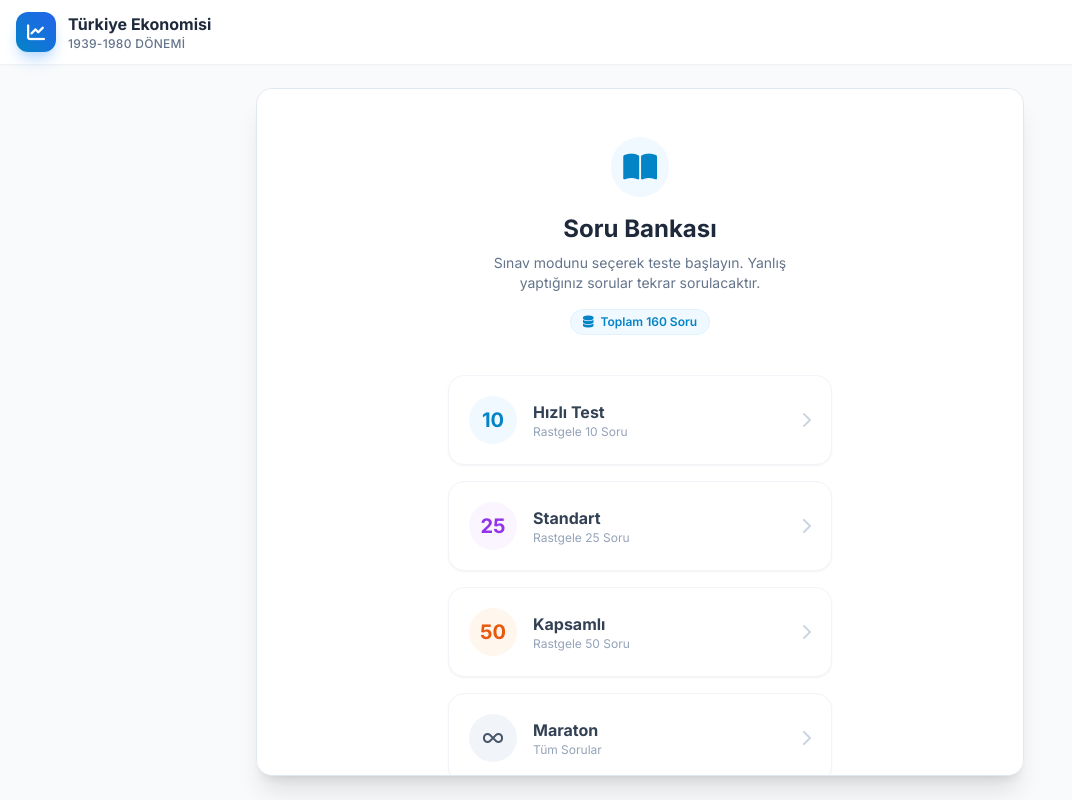
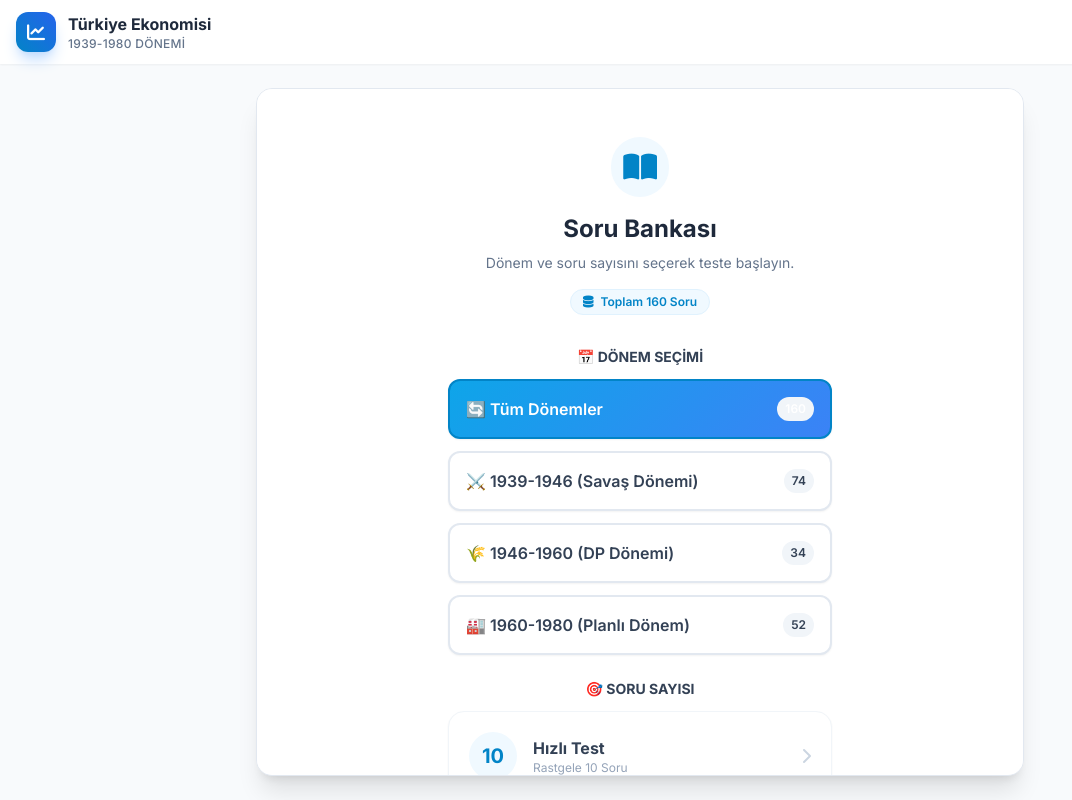
Before and after one commit to tekeoglugur/dinlertarihi, a plain HTML site: page ekonomi.html in a window 1280 px wide. Shown: the whole page, without its empty margins (0-1072 px from the left). Drawn offline with nearby package versions, Linux system fonts and the light colour scheme.

Commit message:
Update ekonomi.html

```diff
--- a/ekonomi.html
+++ b/ekonomi.html
@@ -20,6 +20,8 @@
         .progress-fill { transition: width 0.5s ease-out; }
         .menu-btn { background: white; transition: transform 0.2s, box-shadow 0.2s; }
         .menu-btn:active { transform: scale(0.96); }
+        .period-btn { background: white; transition: all 0.2s; }
+        .period-btn.active { background: linear-gradient(135deg, #0ea5e9 0%, #3b82f6 100%); color: white; border-color: #0284c7; }
         ::-webkit-scrollbar { width: 6px; }
         ::-webkit-scrollbar-track { background: transparent; }
         ::-webkit-scrollbar-thumb { background: #cbd5e1; border-radius: 3px; }
@@ -34,7 +36,7 @@
 
     <!-- DATA SECTION -->
     <script>
-        // PDF'ten çıkarılan HAM METİN (Başına \n eklenerek parsing garantilendi)
+        // PDF'ten çıkarılan HAM METİN
         const rawEkonomiQuestions = `
 1. I. Dünya Savaşı ve II. Dünya Savaşı sürecinde Türkiye'nin ekonomi politikası nasıl değerlendirilebilir?
 A) Liberal ekonomi politikası
@@ -1157,7 +1159,7 @@ D) İhracat artışı
 E) Turizm gelirleri
 `;
 
-        // PDF'ten çıkarılan CEVAP ANAHTARI
+        // Cevap Anahtarı
         const rawEkonomiAnswers = `
 1-B, 2-B, 3-B, 4-C, 5-B, 6-B, 7-B, 8-C, 9-C, 10-B
 11-D, 12-B, 13-C, 14-D, 15-B, 16-B, 17-C, 18-D, 19-C, 20-C
@@ -1202,17 +1204,43 @@ E) Turizm gelirleri
 
         <!-- 1. START SCREEN -->
         <div id="start-screen" class="absolute inset-0 flex flex-col p-6 overflow-y-auto fade-in bg-white z-20">
-            <div class="text-center mt-6 mb-10">
+            <div class="text-center mt-6 mb-8">
                 <div class="inline-block p-3 rounded-full bg-sky-50 text-sky-600 mb-4">
                     <i class="fas fa-book-open text-3xl"></i>
                 </div>
                 <h2 class="text-2xl font-bold text-slate-800 mb-2">Soru Bankası</h2>
-                <p class="text-slate-500 text-sm max-w-xs mx-auto">Sınav modunu seçerek teste başlayın. Yanlış yaptığınız sorular tekrar sorulacaktır.</p>
+                <p class="text-slate-500 text-sm max-w-xs mx-auto">Dönem ve soru sayısını seçerek teste başlayın.</p>
                 <div class="mt-4 text-xs font-semibold text-sky-600 bg-sky-50 inline-block px-3 py-1 rounded-full border border-sky-100">
                     <i class="fas fa-database mr-1"></i> Toplam <span id="total-pool-count">...</span> Soru
                 </div>
             </div>
 
+            <!-- DÖNEM SEÇİMİ -->
+            <div class="mb-6">
+                <h3 class="text-sm font-bold text-slate-700 mb-3 text-center">📅 DÖNEM SEÇİMİ</h3>
+                <div class="grid grid-cols-1 gap-3 w-full max-w-sm mx-auto">
+                    <button onclick="selectPeriod('all')" class="period-btn active p-4 rounded-xl border-2 border-slate-200 font-semibold text-slate-700 transition-all flex items-center justify-between shadow-sm">
+                        <span>🔄 Tüm Dönemler</span>
+                        <span class="text-xs bg-slate-100 px-2 py-1 rounded-full" id="period-all-count">160</span>
+                    </button>
+                    <button onclick="selectPeriod('1939-1946')" class="period-btn p-4 rounded-xl border-2 border-slate-200 font-semibold text-slate-700 transition-all flex items-center justify-between shadow-sm">
+                        <span>⚔️ 1939-1946 (Savaş Dönemi)</span>
+                        <span class="text-xs bg-slate-100 px-2 py-1 rounded-full" id="period-1939-count">0</span>
+                    </button>
+                    <button onclick="selectPeriod('1946-1960')" class="period-btn p-4 rounded-xl border-2 border-slate-200 font-semibold text-slate-700 transition-all flex items-center justify-between shadow-sm">
+                        <span>🌾 1946-1960 (DP Dönemi)</span>
+                        <span class="text-xs bg-slate-100 px-2 py-1 rounded-full" id="period-1946-count">0</span>
+                    </button>
+                    <button onclick="selectPeriod('1960-1980')" class="period-btn p-4 rounded-xl border-2 border-slate-200 font-semibold text-slate-700 transition-all flex items-center justify-between shadow-sm">
+                        <span>🏭 1960-1980 (Planlı Dönem)</span>
+                        <span class="text-xs bg-slate-100 px-2 py-1 rounded-full" id="period-1960-count">0</span>
+                    </button>
+                </div>
+            </div>
+
+            <!-- SORU SAYISI SEÇİMİ -->
+            <div class="mb-6">
+                <h3 class="text-sm font-bold text-slate-700 mb-3 text-center">🎯 SORU SAYISI</h3>
                 <div class="grid grid-cols-1 gap-4 w-full max-w-sm mx-auto">
                     <button onclick="startQuiz(10)" class="menu-btn p-5 rounded-2xl border border-slate-100 shadow-sm flex items-center gap-4 hover:border-sky-500 hover:shadow-md group">
                         <div class="w-12 h-12 rounded-full bg-sky-50 text-sky-600 flex items-center justify-center font-bold text-xl group-hover:bg-sky-600 group-hover:text-white transition-colors">10</div>
@@ -1247,14 +1275,15 @@ E) Turizm gelirleri
                         </div>
                         <div class="text-left">
                             <div class="font-bold text-slate-700 group-hover:text-slate-900">Maraton</div>
-                        <div class="text-xs text-slate-400">Tüm Sorular</div>
+                            <div class="text-xs text-slate-400">Seçilen Dönemin Tüm Soruları</div>
                         </div>
                         <i class="fas fa-chevron-right ml-auto text-slate-300 group-hover:text-slate-600"></i>
                     </button>
                 </div>
+            </div>
 
             <div class="mt-auto pt-8 text-center text-[10px] text-slate-400">
-                &copy; 2024 Soru Uygulaması v2.0
+                &copy; 2024 Soru Uygulaması v3.0 - Dönemsel Analiz
             </div>
         </div>
 
@@ -1270,7 +1299,7 @@ E) Turizm gelirleri
                 <div class="bg-white rounded-2xl p-6 shadow-sm border border-slate-200/60 mb-6 fade-in relative">
                     <!-- Question Badge & Counter -->
                     <div class="flex justify-between items-center mb-5">
-                        <span class="bg-sky-50 text-sky-700 text-[10px] md:text-xs font-bold px-2.5 py-1 rounded-md uppercase tracking-wider border border-sky-100">
+                        <span class="bg-sky-50 text-sky-700 text-[10px] md:text-xs font-bold px-2.5 py-1 rounded-md uppercase tracking-wider border border-sky-100" id="period-badge">
                             EKONOMİ
                         </span>
                         <div class="text-xs font-mono text-slate-400" id="question-counter">1 / 10</div>
@@ -1287,7 +1316,7 @@ E) Turizm gelirleri
                     <!-- Şıklar buraya JS ile gelecek -->
                 </div>
 
-                <!-- INLINE FEEDBACK - Şıklardan hemen sonra -->
+                <!-- INLINE FEEDBACK -->
                 <div id="inline-feedback" class="hidden mt-6 bg-red-50 border-2 border-red-200 rounded-2xl p-5 slide-up">
                     <div class="flex items-start gap-3 mb-4">
                         <div class="w-10 h-10 bg-red-500 text-white rounded-full flex items-center justify-center shrink-0">
@@ -1342,6 +1371,14 @@ E) Turizm gelirleri
     <script>
         // --- VERİ İŞLEME ---
         let fullQuestionPool = [];
+        let selectedPeriod = 'all';
+
+        // Soruları dönemlere göre gruplama
+        const periodRanges = {
+            '1939-1946': [1, 74],      // Savaş dönemi ve 1946'ya kadar
+            '1946-1960': [75, 108],    // DP dönemi
+            '1960-1980': [109, 160]    // Planlı dönem
+        };
 
         function parseData() {
             // Cevap Anahtarı
@@ -1367,7 +1404,6 @@ E) Turizm gelirleri
 
                 const qNum = parseInt(numMatch[1]);
 
-                // Şıkları bulmak için daha genel bir yaklaşım
                 const idxA = block.search(/(?:^|\s)A\)/);
                 if (idxA === -1) return;
 
@@ -1375,7 +1411,6 @@ E) Turizm gelirleri
                 const optsText = block.substring(idxA);
 
                 const opts = [];
-                // Şık ayrıştırma regex'i
                 const optRegex = /(?:^|\s)([A-E])\)([\s\S]*?)(?=(?:\s[A-E]\))|$)/g;
                 let m;
                 while ((m = optRegex.exec(optsText)) !== null) {
@@ -1386,8 +1421,19 @@ E) Turizm gelirleri
                 }
 
                 if (opts.length >= 2 && ansKey[qNum]) {
+                    // Dönem belirleme
+                    let period = 'unknown';
+                    if (qNum >= periodRanges['1939-1946'][0] && qNum <= periodRanges['1939-1946'][1]) {
+                        period = '1939-1946';
+                    } else if (qNum >= periodRanges['1946-1960'][0] && qNum <= periodRanges['1946-1960'][1]) {
+                        period = '1946-1960';
+                    } else if (qNum >= periodRanges['1960-1980'][0] && qNum <= periodRanges['1960-1980'][1]) {
+                        period = '1960-1980';
+                    }
+
                     fullQuestionPool.push({
                         id: qNum,
+                        period: period,
                         cat: "Ekonomi Tarihi",
                         q: qText,
                         opts: opts,
@@ -1396,7 +1442,32 @@ E) Turizm gelirleri
                 }
             });
 
+            updatePeriodCounts();
+        }
+
+        function updatePeriodCounts() {
             document.getElementById('total-pool-count').innerText = fullQuestionPool.length;
+
+            const period1939 = fullQuestionPool.filter(q => q.period === '1939-1946').length;
+            const period1946 = fullQuestionPool.filter(q => q.period === '1946-1960').length;
+            const period1960 = fullQuestionPool.filter(q => q.period === '1960-1980').length;
+
+            document.getElementById('period-all-count').innerText = fullQuestionPool.length;
+            document.getElementById('period-1939-count').innerText = period1939;
+            document.getElementById('period-1946-count').innerText = period1946;
+            document.getElementById('period-1960-count').innerText = period1960;
+        }
+
+        function selectPeriod(period) {
+            selectedPeriod = period;
+
+            // Tüm butonlardan active class'ı kaldır
+            document.querySelectorAll('.period-btn').forEach(btn => {
+                btn.classList.remove('active');
+            });
+
+            // Seçilen butona active class'ı ekle
+            event.target.closest('button').classList.add('active');
         }
 
         // --- OYUN MANTIĞI ---
@@ -1419,15 +1490,34 @@ E) Turizm gelirleri
         }
 
         function startQuiz(count) {
-            if (count === 'all') count = fullQuestionPool.length;
-
-            let shuffledPool = shuffle([...fullQuestionPool]);
-            quizQueue = shuffledPool.slice(0, count);
-            totalInitialCount = count;
+            // Seçilen döneme göre soruları filtrele
+            let filteredPool = selectedPeriod === 'all'
+                ? [...fullQuestionPool]
+                : fullQuestionPool.filter(q => q.period === selectedPeriod);
+
+            if (filteredPool.length === 0) {
+                alert('Bu dönem için soru bulunamadı!');
+                return;
+            }
+
+            if (count === 'all') count = filteredPool.length;
+
+            let shuffledPool = shuffle(filteredPool);
+            quizQueue = shuffledPool.slice(0, Math.min(count, filteredPool.length));
+            totalInitialCount = quizQueue.length;
 
             correctCount = 0;
             wrongCount = 0;
             updateStats();
+
+            // Period badge güncelle
+            const periodNames = {
+                'all': 'TÜM DÖNEMLER',
+                '1939-1946': '1939-1946',
+                '1946-1960': '1946-1960',
+                '1960-1980': '1960-1980'
+            };
+            document.getElementById('period-badge').innerText = periodNames[selectedPeriod];
 
             document.getElementById('start-screen').classList.add('hidden');
             document.getElementById('result-screen').classList.add('hidden');
@@ -1445,7 +1535,6 @@ E) Turizm gelirleri
 
             isWaiting = false;
 
-            // Feedback alanını gizle
             document.getElementById('inline-feedback').classList.add('hidden');
 
             currentQ = quizQueue.shift();
@@ -1520,11 +1609,9 @@ E) Turizm gelirleri
                 const insertIndex = Math.min(quizQueue.length, 3);
                 quizQueue.splice(insertIndex, 0, currentQ);
 
-                // Inline feedback'i göster
                 const feedback = document.getElementById('inline-feedback');
                 feedback.classList.remove('hidden');
 
-                // Feedback'e otomatik scroll
                 setTimeout(() => {
                     feedback.scrollIntoView({ behavior: 'smooth', block: 'nearest' });
                 }, 100);
@@ -1548,5 +1635,4 @@ E) Turizm gelirleri
 
     </script>
 </body>
-
 </html>
```
Lines whose indentation alone changed are shown as unchanged.
